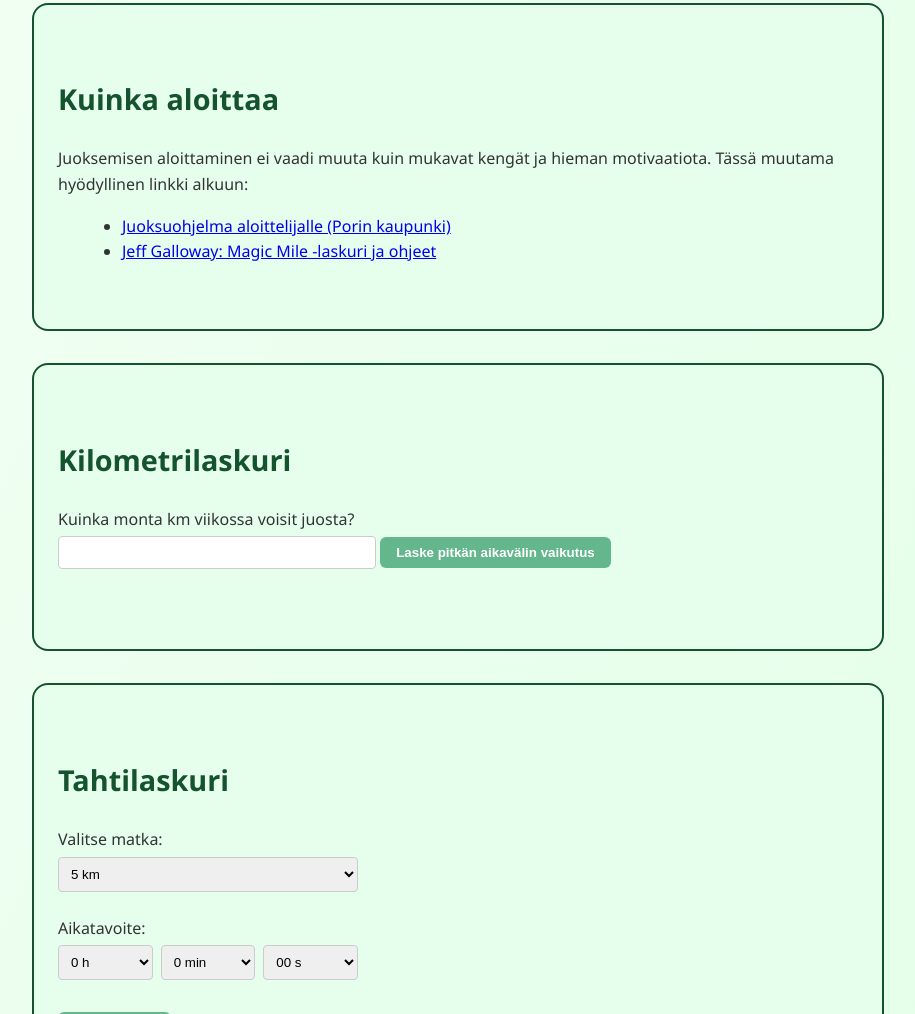
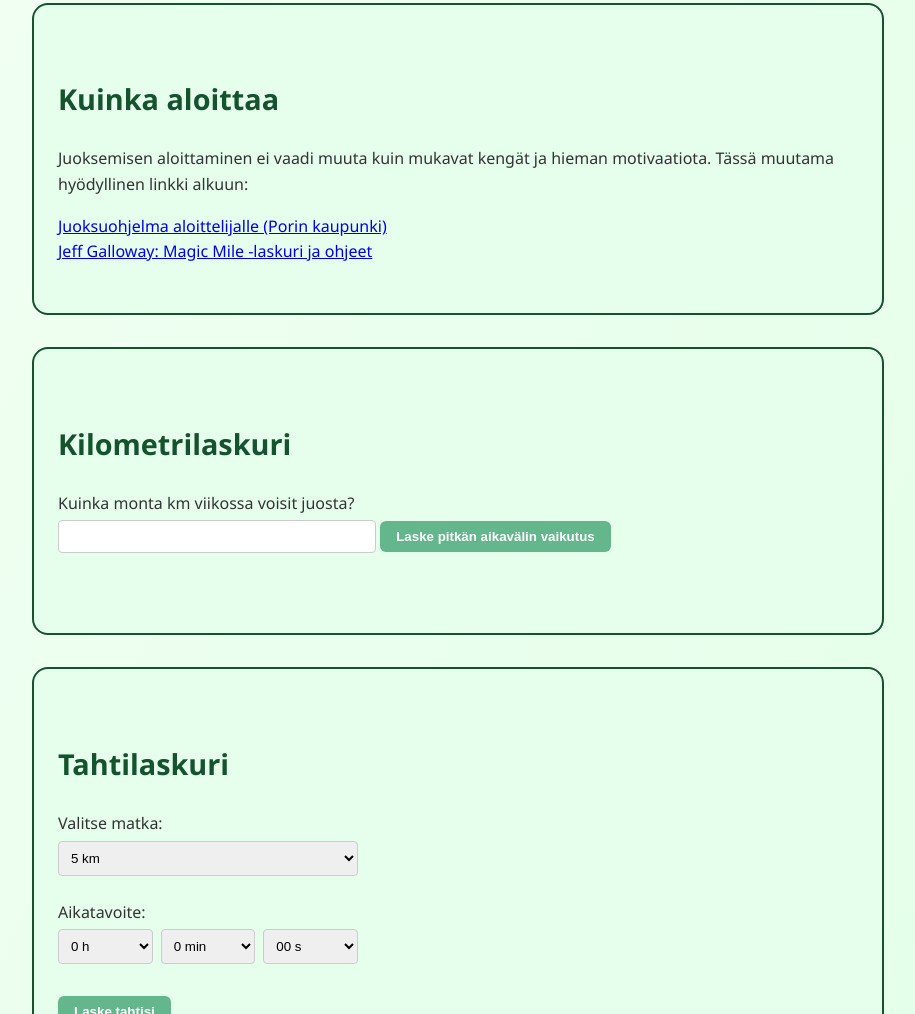
Before and after one commit to nikoniinivirta/juoksuinto, a plain HTML site: page index.html in a window 1280 px wide. Shown: the part 836-1850 px from the top of the page, without its empty margins (182-1097 px from the left). Drawn offline with Linux system fonts and the light colour scheme.

Commit message:
Update index.html

```diff
--- a/index.html
+++ b/index.html
@@ -155,13 +155,11 @@
     </ul>
   </section>
 
- <section>
+  <section>
     <h2>Kuinka aloittaa</h2>
     <p>Juoksemisen aloittaminen ei vaadi muuta kuin mukavat kengät ja hieman motivaatiota. Tässä muutama hyödyllinen linkki alkuun:</p>
-    <ul>
-      <li><a href="https://cms.pori.fi/uploads/sites/2/2025/03/juoksuohjelma_11_vkoa.pdf" target="_blank" rel="noopener">Juoksuohjelma aloittelijalle (Porin kaupunki)</a></li>
-      <li><a href="https://www.jeffgalloway.com/training/magic-mile/" target="_blank" rel="noopener">Jeff Galloway: Magic Mile -laskuri ja ohjeet</a></li>
-    </ul>
+    <a class="link-button" href="https://cms.pori.fi/uploads/sites/2/2025/03/juoksuohjelma_11_vkoa.pdf" target="_blank" rel="noopener">Juoksuohjelma aloittelijalle (Porin kaupunki)</a><br>
+    <a class="link-button" href="https://www.jeffgalloway.com/training/magic-mile/" target="_blank" rel="noopener">Jeff Galloway: Magic Mile -laskuri ja ohjeet</a>
   </section>
 
   <section>
```
